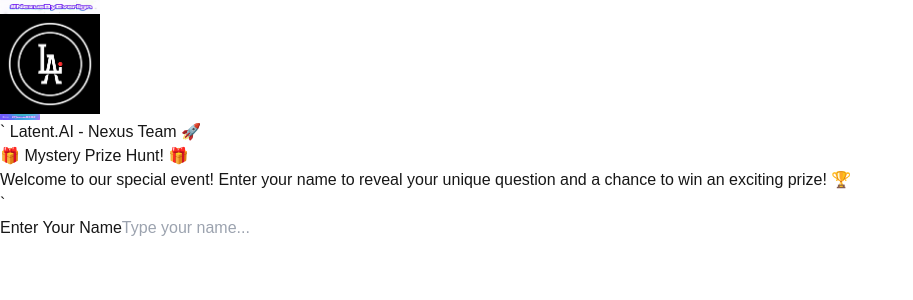
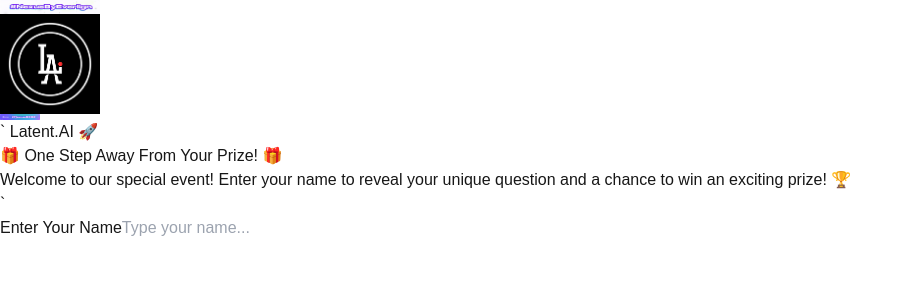
Before and after one commit to ajeverlign/nexus, a Next.js app: page / in a window 1280 px wide. Shown: the top 300 px of the page, without its empty margins (0-913 px from the left). Built offline with nearby package versions, Linux system fonts and the light colour scheme.

Commit message:
Update logo paths and styling

```diff
--- a/src/components/QRCodeGenerator.tsx
+++ b/src/components/QRCodeGenerator.tsx
@@ -49,11 +49,11 @@ export default function QRCodeGenerator() {
       </div>
 
       <h1 className="text-3xl font-bold mb-3 text-center text-gray-800 flex items-center justify-center">
-  `      Latent.AI - Nexus Team 🚀
+  `      Latent.AI 🚀
         </h1>
         <div className="text-center space-y-2 mb-6">
         <p className="text-xl text-blue-600 font-semibold">
-            🎁 Mystery Prize Hunt! 🎁
+            🎁 One Step Away From Your Prize! 🎁
         </p>
         <p className="text-gray-600">
             Welcome to our special event! Enter your name to reveal your unique question
```
